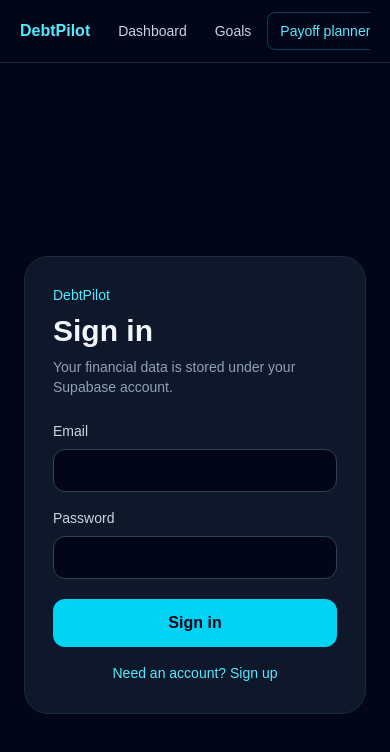
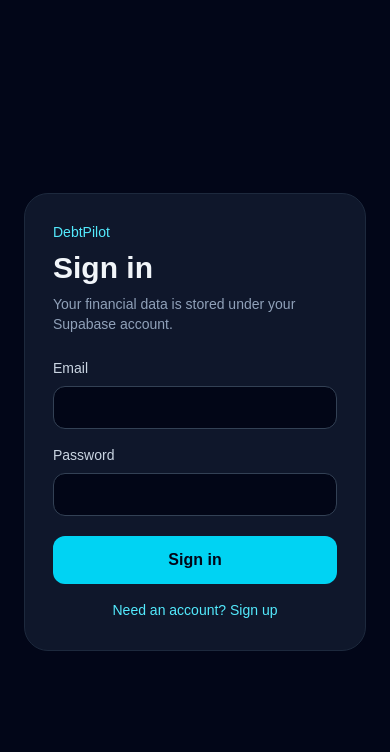
Before and after one commit to richelmontro-eng/debtpilot, a Next.js app: page /login in a window 390 px wide. Shown: the top 752 px of the page. Built offline with nearby package versions, Linux system fonts and the light colour scheme; no server answers.

Commit message:
Use shared responsive DebtPilot app shell

```diff
--- a/src/app/layout.tsx
+++ b/src/app/layout.tsx
@@ -1,27 +1,17 @@
-import type { Metadata } from "next";
-import Link from "next/link";
-import "./globals.css";
+import type { Metadata } from 'next';
+import AppShell from '@/components/app-shell';
+import './globals.css';
 
 export const metadata: Metadata = {
-  title: "DebtPilot",
-  description: "Paycheck financial command center and debt decision engine",
+  title: 'DebtPilot',
+  description: 'Paycheck financial command center and debt decision engine',
 };
 
 export default function RootLayout({ children }: Readonly<{ children: React.ReactNode }>) {
   return (
     <html lang="en" className="h-full antialiased">
       <body className="min-h-full">
-        <nav className="sticky top-0 z-50 border-b border-slate-800 bg-slate-950/95 px-5 py-3 text-slate-100 backdrop-blur">
-          <div className="mx-auto flex max-w-7xl items-center justify-between gap-4">
-            <Link href="/" className="font-semibold text-cyan-300">DebtPilot</Link>
-            <div className="flex items-center gap-1 overflow-x-auto text-sm">
-              <Link href="/" className="whitespace-nowrap rounded-lg px-3 py-2 text-slate-300 hover:bg-slate-800 hover:text-white">Dashboard</Link>
-              <Link href="/goals" className="whitespace-nowrap rounded-lg px-3 py-2 text-slate-300 hover:bg-slate-800 hover:text-white">Goals</Link>
-              <Link href="/payoff" className="whitespace-nowrap rounded-lg border border-cyan-400/30 px-3 py-2 text-cyan-300 hover:bg-cyan-400/10">Payoff planner</Link>
-            </div>
-          </div>
-        </nav>
-        {children}
+        <AppShell>{children}</AppShell>
       </body>
     </html>
   );
```
